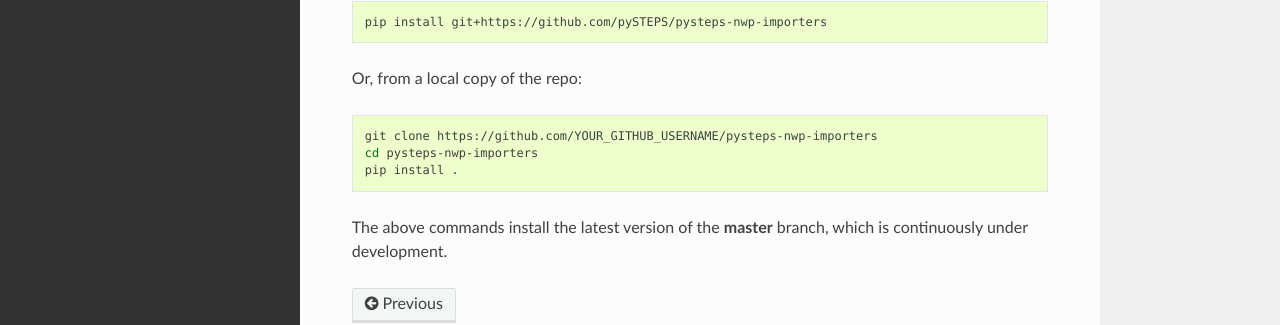
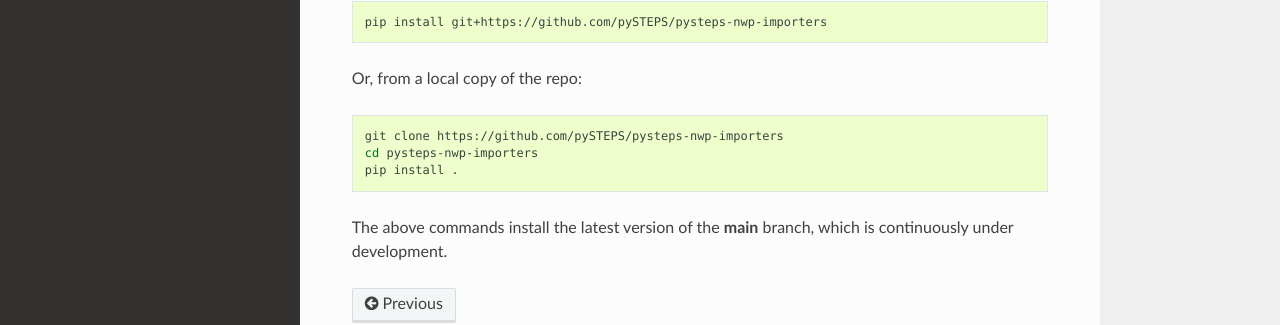
Before and after one commit to pySTEPS/pysteps-nwp-importers, a Sphinx documentation site: the page built from docs/installation.rst, in a window 1280 px wide. Shown: the part 458-783 px from the top of the page. Built offline with Sphinx 7.4.7 and the Read the Docs theme 2.0.0, drawn with Linux system fonts in a browser that asks for light colours.

Commit message:
Rename master to main

```diff
--- a/docs/installation.rst
+++ b/docs/installation.rst
@@ -32,9 +32,9 @@ pip by running in a terminal::
 
 Or, from a local copy of the repo::
 
-    git clone https://github.com/YOUR_GITHUB_USERNAME/pysteps-nwp-importers
+    git clone https://github.com/pySTEPS/pysteps-nwp-importers
     cd pysteps-nwp-importers
     pip install .
 
-The above commands install the latest version of the **master** branch,
+The above commands install the latest version of the **main** branch,
 which is continuously under development.
```
Also changed, not shown: 1 other file.
